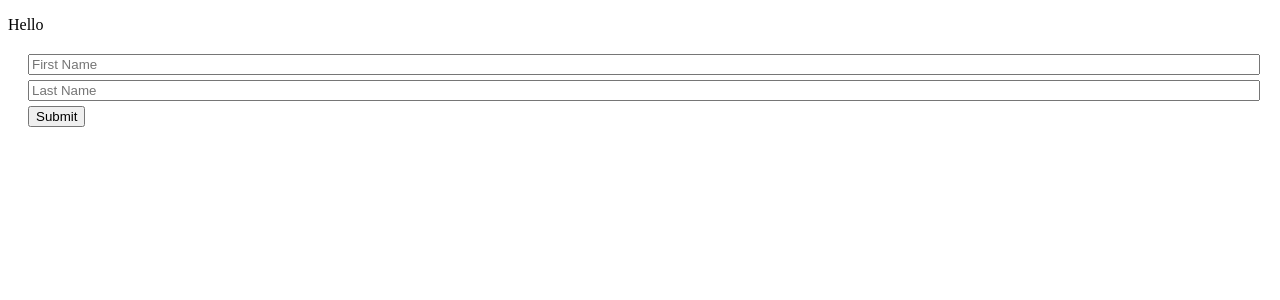
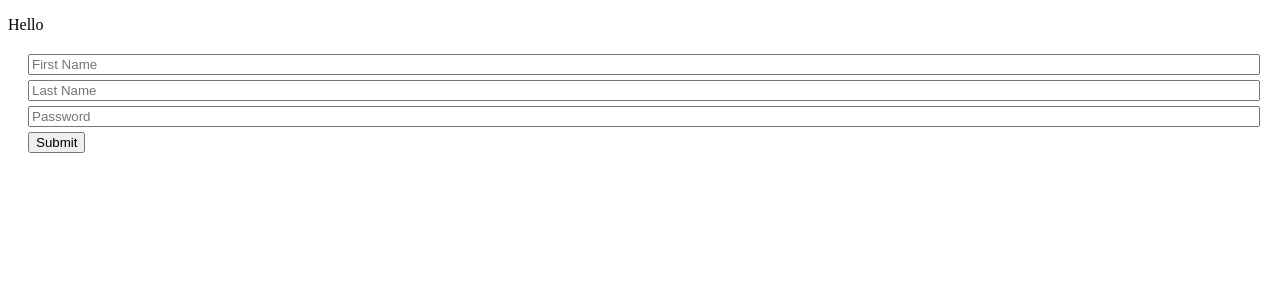
Before and after one commit to leeumt8/react-activities, a React (Create React App) app: page / in a window 1280 px wide. Shown: the top 300 px of the page. Built offline with nearby package versions, Linux system fonts and the light colour scheme; the HTML template or start-up script is replaced by a standard one.

Commit message:
activity-18 finished

```diff
--- a/src/components/Form/index.js
+++ b/src/components/Form/index.js
@@ -5,7 +5,8 @@ class Form extends Component {
   // Setting the component's initial state
   state = {
     firstName: "",
-    lastName: ""
+    lastName: "",
+    password: ""
   };
 
   handleInputChange = event => {
@@ -22,13 +23,18 @@ class Form extends Component {
   handleFormSubmit = event => {
     // Preventing the default behavior of the form submit (which is to refresh the page)
     event.preventDefault();
-
+    if (!this.state.firstName || !this.state.lastName) {
+      alert('Fill out your first and last name please!');
+    } else if (this.state.password.length < 6 || this.state.password.length > 15) {
+      alert('Choose a password between 6 and 15 characters, ' + this.state.firstName + " " + this.state.lastName);
+    } else {
     // Alert the user their first and last name, clear `this.state.firstName` and `this.state.lastName`, clearing the inputs
-    alert(`Hello ${this.state.firstName} ${this.state.lastName}`);
-    this.setState({
-      firstName: "",
-      lastName: ""
-    });
+      alert(`Hello ${this.state.firstName} ${this.state.lastName}`);
+      this.setState({
+        firstName: "",
+        lastName: ""
+      });
+    };
   };
 
   render() {
@@ -53,6 +59,13 @@ class Form extends Component {
             type="text"
             placeholder="Last Name"
           />
+          <input
+            value={this.state.password}
+            name="password"
+            onChange={this.handleInputChange}
+            type="text"
+            placeholder="Password"
+          />
           <button onClick={this.handleFormSubmit}>Submit</button>
         </form>
       </div>
```
